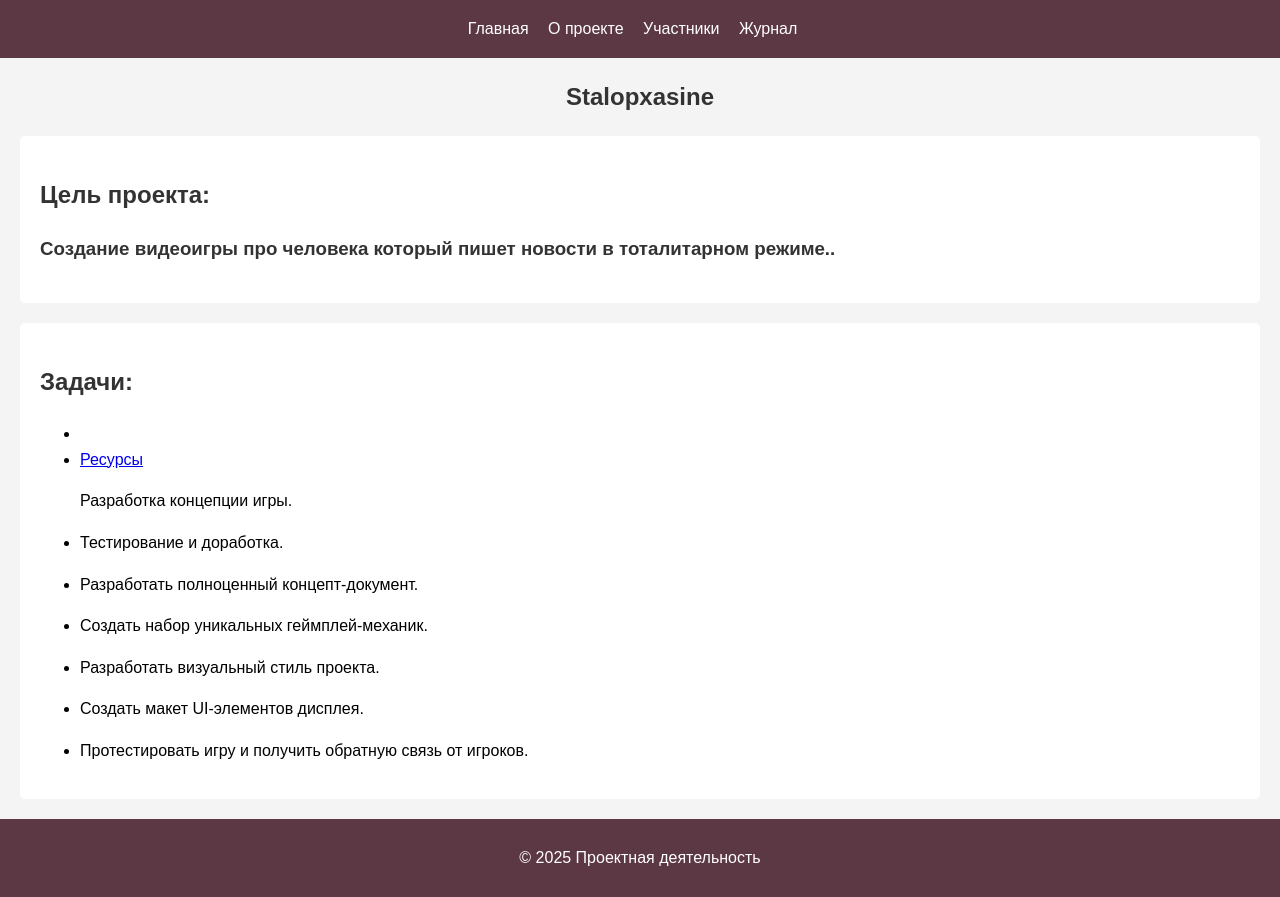
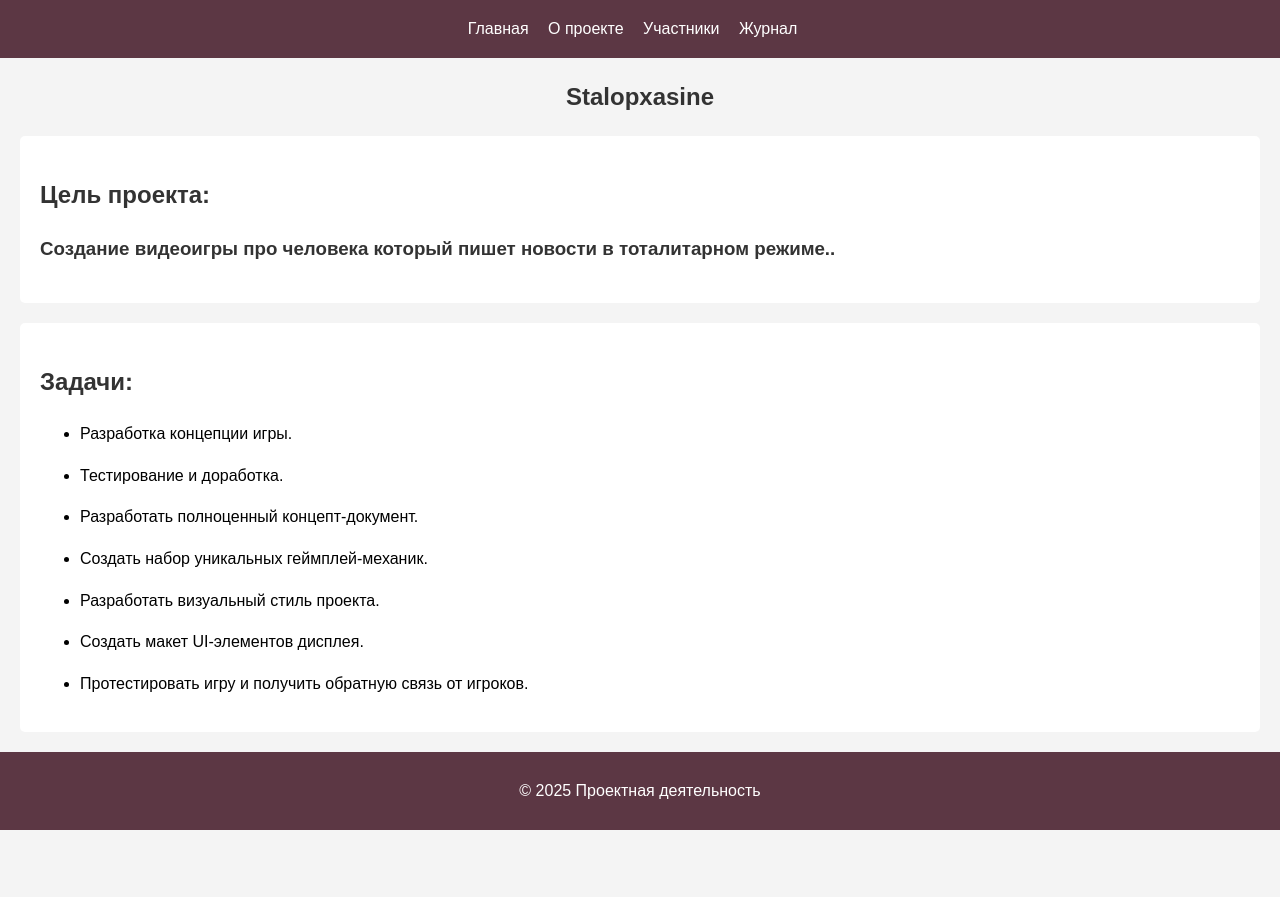
Before and after one commit to Animatioff/website, a plain HTML site: page site/about.html in a window 1280 px wide. After the commit the page ends 830 px from the top, so only its background shows below. Drawn offline with Linux system fonts and the light colour scheme.

Commit message:
site 1.0

```diff
--- a/site/about.html
+++ b/site/about.html
@@ -25,7 +25,7 @@
     <section>
         <h2>Задачи:</h2>
         <ul>
-            <li>                <li><a href="resources.html">Ресурсы</a></li><p>Разработка концепции игры.</p></li>
+            <li><p>Разработка концепции игры.</p></li>
             <li><p>Тестирование и доработка.</p></li>
             <li><p>Разработать полноценный концепт-документ.</p></li>
             <li><p>Создать набор уникальных геймплей-механик.</p></li>
```
